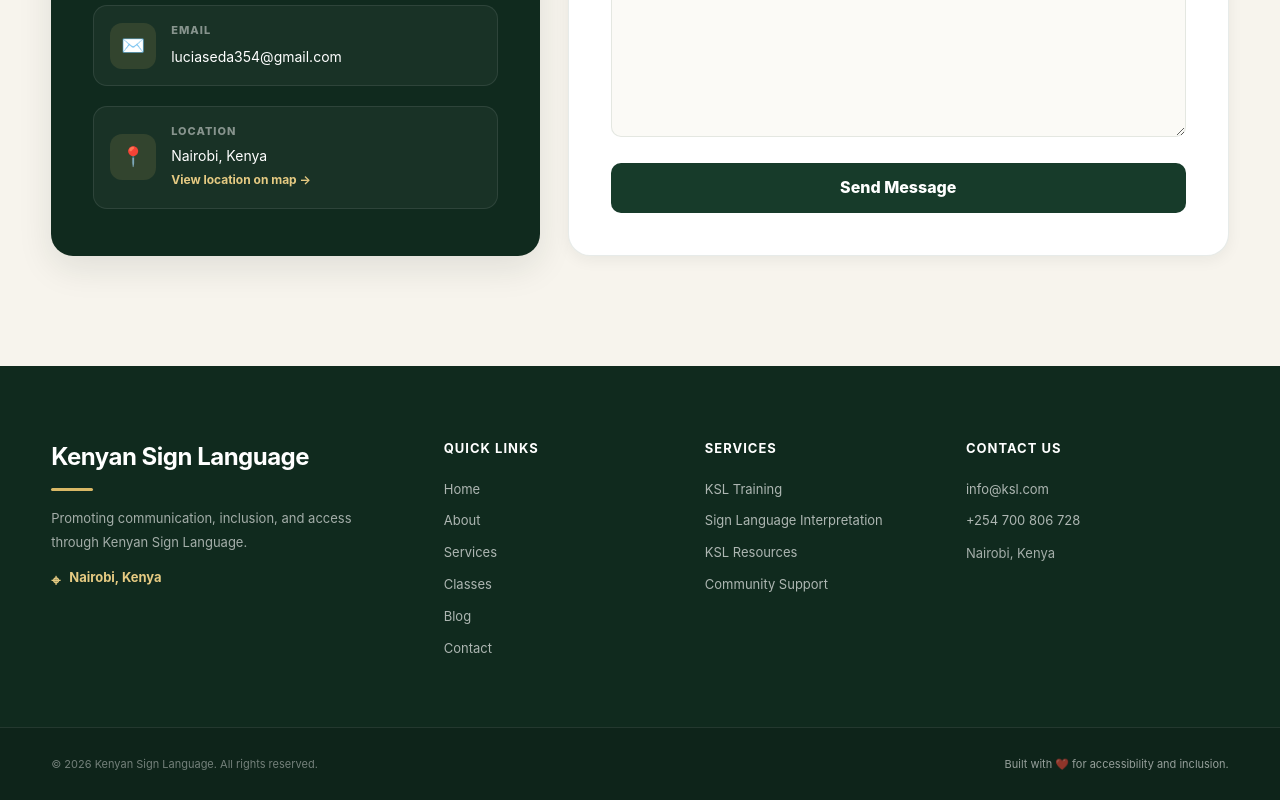
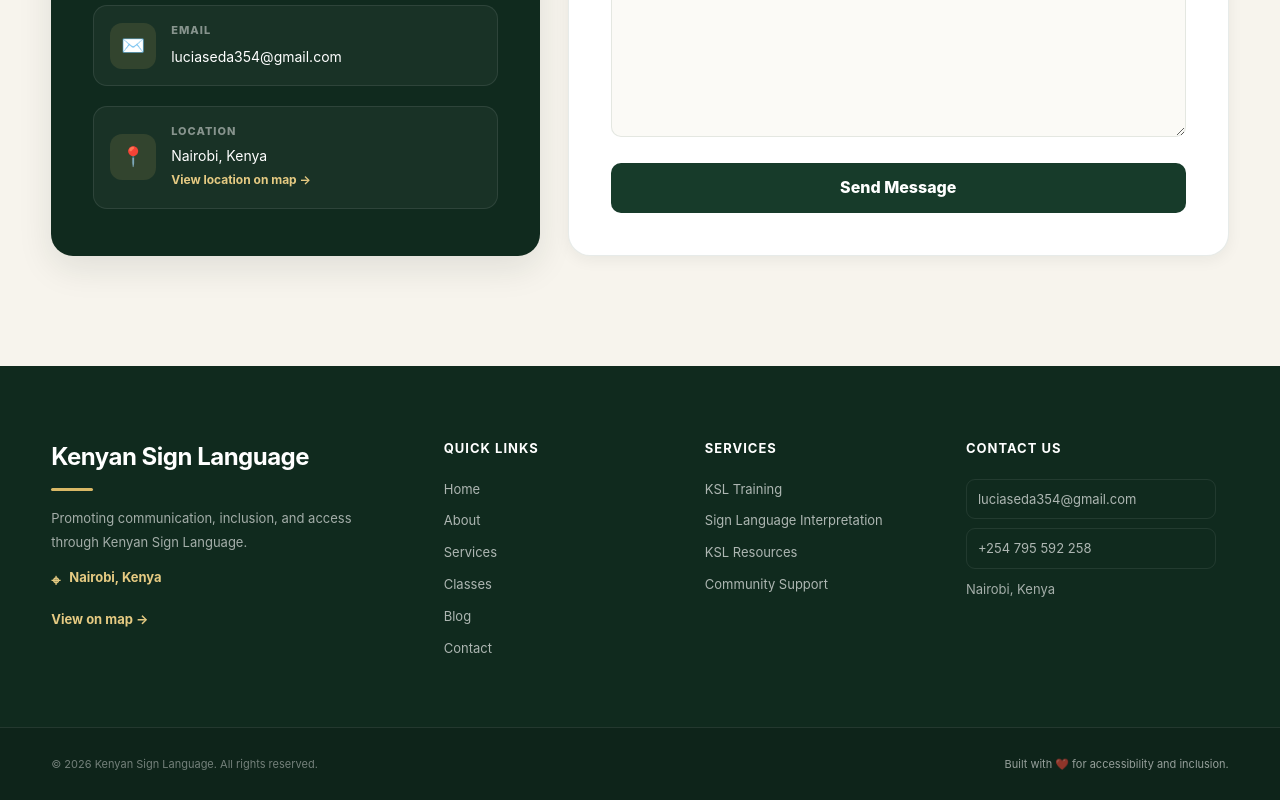
Before and after one commit to HezronOkoth001/master--kenyan-signLanguage-, a React (Vite) app: page / in a window 1280 px wide. Shown: the part 6555-7355 px from the top of the page. Built offline with nearby package versions, Linux system fonts and the light colour scheme; no server answers.

Commit message:
Add footer location and correct contact details

```diff
--- a/src/components/Footer.jsx
+++ b/src/components/Footer.jsx
@@ -19,6 +19,14 @@ const Footer = () => {
           <p className="footer-location">
             Nairobi, Kenya
           </p>
+          <a
+            className="footer-map"
+            href="https://www.google.com/maps/search/?api=1&query=Nairobi%2C%20Kenya"
+            target="_blank"
+            rel="noreferrer"
+          >
+            View on map →
+          </a>
         </div>
 
         {/* Quick Links */}
@@ -47,12 +55,12 @@ const Footer = () => {
         <div className="footer-column">
           <h3>Contact Us</h3>
 
-          <a href="mailto:info@ksl.com">
-            info@ksl.com
+          <a className="footer-contact-link" href="mailto:luciaseda354@gmail.com">
+            luciaseda354@gmail.com
           </a>
 
-          <a href="tel:+254700806728">
-            +254 700 806 728
+          <a className="footer-contact-link" href="tel:+254795592258">
+            +254 795 592 258
           </a>
 
           <p>
```
